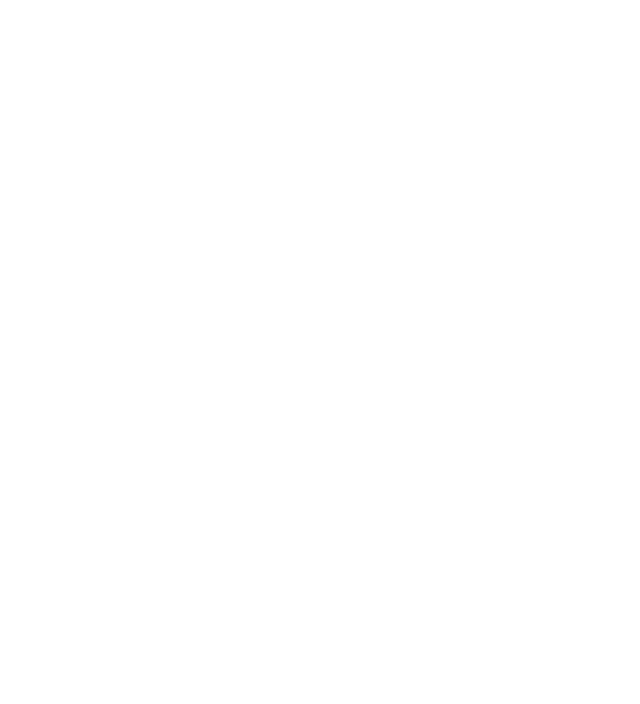
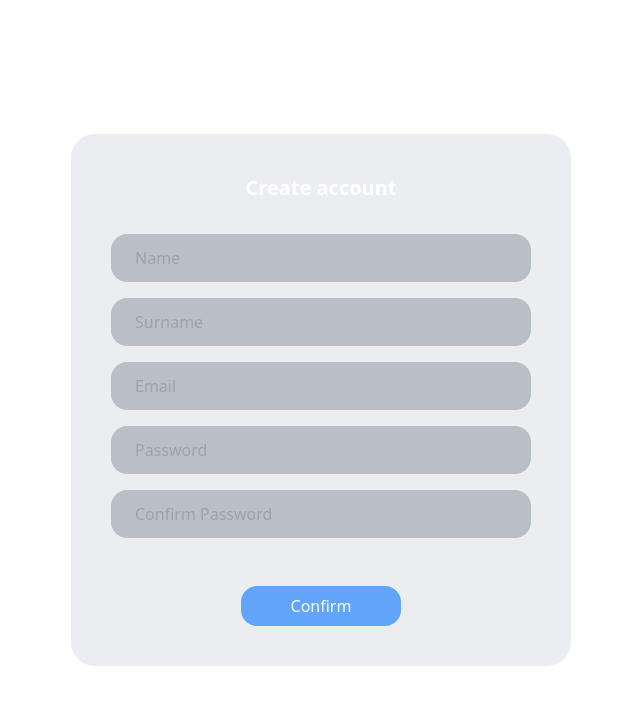
Before and after one commit to davidecarizzoni/nuxt-auth, a Nuxt app: page /on-boarding/register in a window 1280 px wide. Shown: the top 704 px of the page, without its empty margins (319-959 px from the left). Built offline with nearby package versions, Linux system fonts and the light colour scheme.

Commit message:
feat(register)

```diff
--- a/pages/on-boarding/login/index.vue
+++ b/pages/on-boarding/login/index.vue
@@ -28,7 +28,7 @@
   <div class="login-page min-h-screen bg-white dark:bg-black">
     <div class="login-card flex-col flex justify-center items-center">
       <div class="title">
-        Inserisci le credenziali
+        Insert your credential
       </div>
       <div class="flex flex-col w-full space-y-4 mt-8">
         <UIInput v-model="user.email" placeholder="Email"/>
@@ -42,7 +42,7 @@
           class="bg-blue-400 px-4 py-2 rounded-2xl w-[10rem]"
           @click.stop="onClickLogin"
         >
-          Accedi
+          Login
         </button>
     </div>
   </div>
--- a/pages/on-boarding/register/index.vue
+++ b/pages/on-boarding/register/index.vue
@@ -28,22 +28,40 @@
 
 </script>
 <template>
-  <div class="register-page">
-    Registrati
-    <input v-model="user.name" />
-    <input v-model="user.surname"/>
-    <input v-model="user.email"/>
-    <input v-model="user.password"/>
-    <input v-model="user.confirmPassword"/>
+  <div class="login-page min-h-screen bg-white dark:bg-black">
+    <div class="login-card flex-col flex justify-center items-center">
+      <div class="title">
+        Create account
+      </div>
+      <div class="flex flex-col w-full space-y-4 mt-8">
+        <UIInput v-model="user.name" placeholder="Name"/>
+        <UIInput v-model="user.surname" placeholder="Surname"/>
+        <UIInput v-model="user.email" placeholder="Email"/>
+        <UIInput v-model="user.password" placeholder="Password" type="password"/>
+        <UIInput v-model="user.confirmPassword" placeholder="Confirm Password" type="password"/>
+      </div>
 
       <br />
+      <br />
 
-    <button @click.stop="onClickRegister">Registrati</button>
+      <button
+        class="bg-blue-400 px-4 py-2 rounded-2xl w-[10rem]"
+        @click.stop="onClickRegister"
+      >
+        Confirm
+      </button>
+    </div>
   </div>
 </template>
 
-<style scoped>
-  .register-page {
+<style scoped lang="scss">
+.login-card {
+  width: 500px;
+  @apply bg-slate-600/10;
+  @apply p-10;
+  @apply rounded-3xl
+}
+.login-page {
   display: flex;
   flex-direction: column;
   flex: 1;
```
Lines whose indentation alone changed are shown as unchanged.
